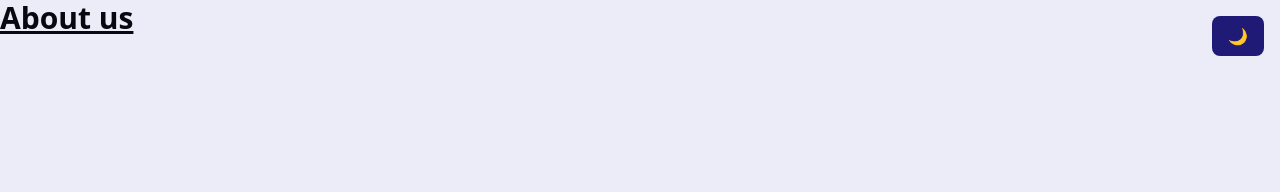
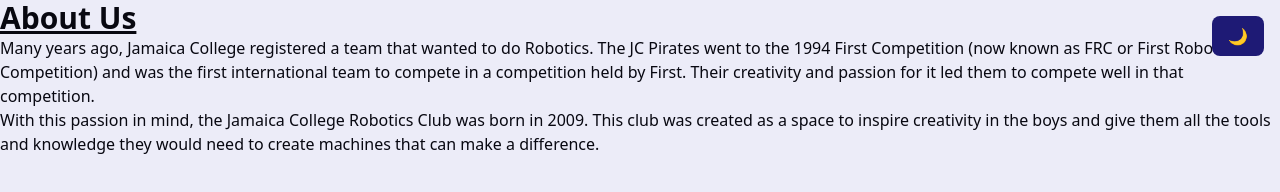
Before and after one commit to jc-robotics/JCRobotics-Website, a website: page src/About/index.html in a window 1280 px wide. Drawn offline with Linux system fonts and the light colour scheme; files that its build step writes are made by us from their sources.

Commit message:
Added some general info

```diff
--- a/src/About/index.html
+++ b/src/About/index.html
@@ -19,7 +19,11 @@
 
 
     <h1 class="text-3xl font-bold underline">
-        About us
+        About Us
     </h1>
+
+    <p>Many years ago, Jamaica College registered a team that wanted to do Robotics. The JC Pirates went to the 1994 First Competition (now known as FRC or First Robotics Competition) and was the first international team to compete in a competition held by First. Their creativity and passion for it led them to compete well in that competition.</p>
+
+    <p>With this passion in mind, the Jamaica College Robotics Club was born in 2009. This club was created as a space to inspire creativity in the boys and give them all the tools and knowledge they would need to create machines that can make a difference.</p>
 </body>
 </html>
```
